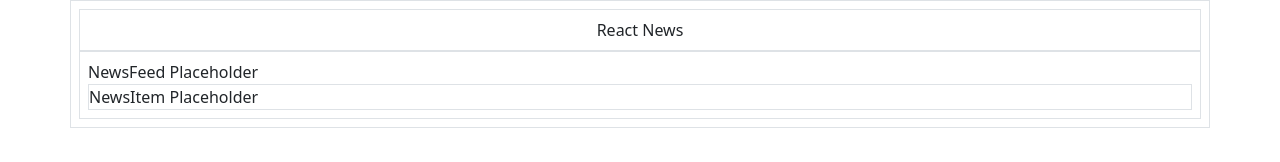
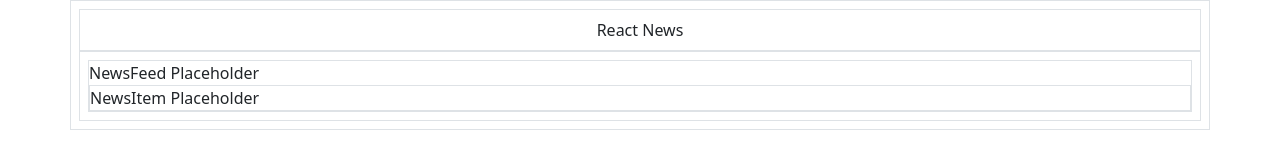
Before and after one commit to matthewberzinskas/react-news, a React (Create React App) app: page / in a window 1280 px wide. Shown: the top 162 px of the page. Built offline with nearby package versions, Linux system fonts and the light colour scheme.

Commit message:
Updates to display

```diff
--- a/src/App.js
+++ b/src/App.js
@@ -3,7 +3,7 @@ import NewsFeed from './components/NewsFeed';
 
 function App() {
   return (
-    <div classname="App">
+    <div className="App">
       <div className="container border p-2">
         <header className="text-center p-2 border">
           React News
--- a/src/components/NewsFeed.js
+++ b/src/components/NewsFeed.js
@@ -1,8 +1,12 @@
 import NewsItem from "./NewsItem"
+import {API, URL, QUERY, COUNTRY } from '../config/Config'
 
 export default function NewsFeed() {
+
+  console.log(URL+QUERY+COUNTRY+API)
+
   return (
-    <div classnName="news-feed border">
+    <div className="news-feed border">
       NewsFeed Placeholder
       <NewsItem/>
     </div>
--- /dev/null
+++ b/src/config/Config.js
@@ -0,0 +1,4 @@
+export const API = `&apiKey=${process.env.REACT_APP_NEWS_API_KEY}`
+export const URL = 'https://newsapi.org/v2/'
+export const QUERY = 'top-headlines?'
+export const COUNTRY = 'country=us'
```
Also changed, not shown: 1 other file (tests, documents, lock files or other folders).
